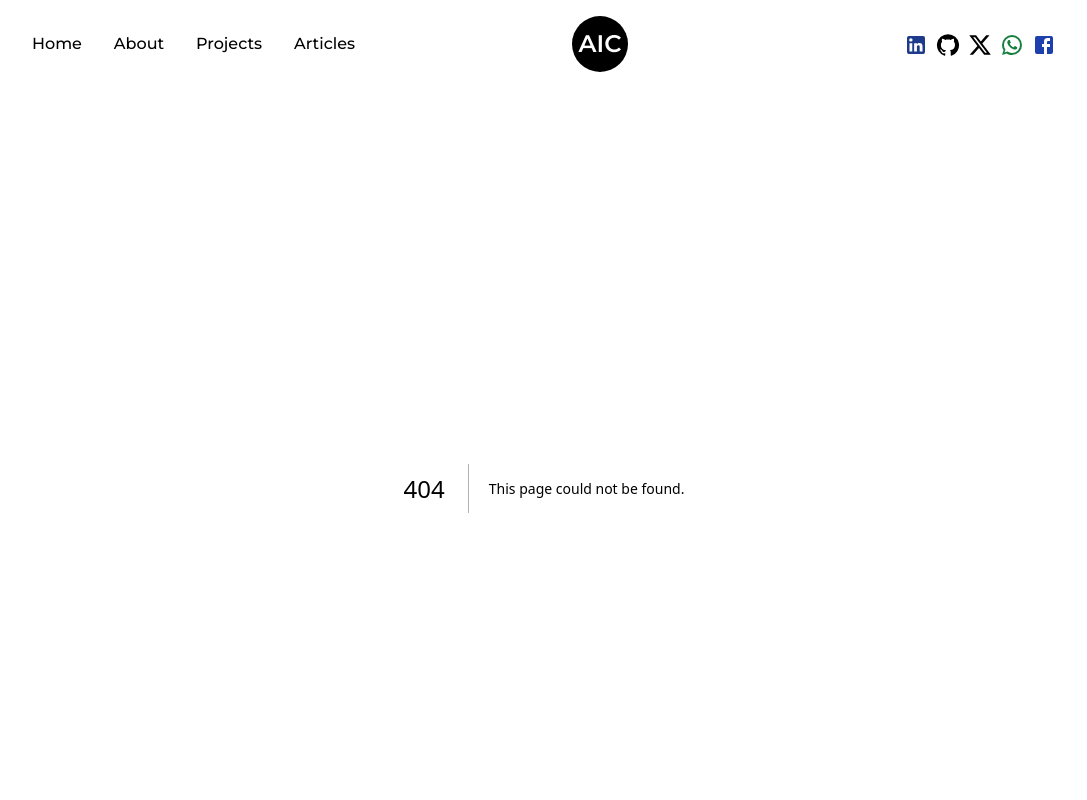
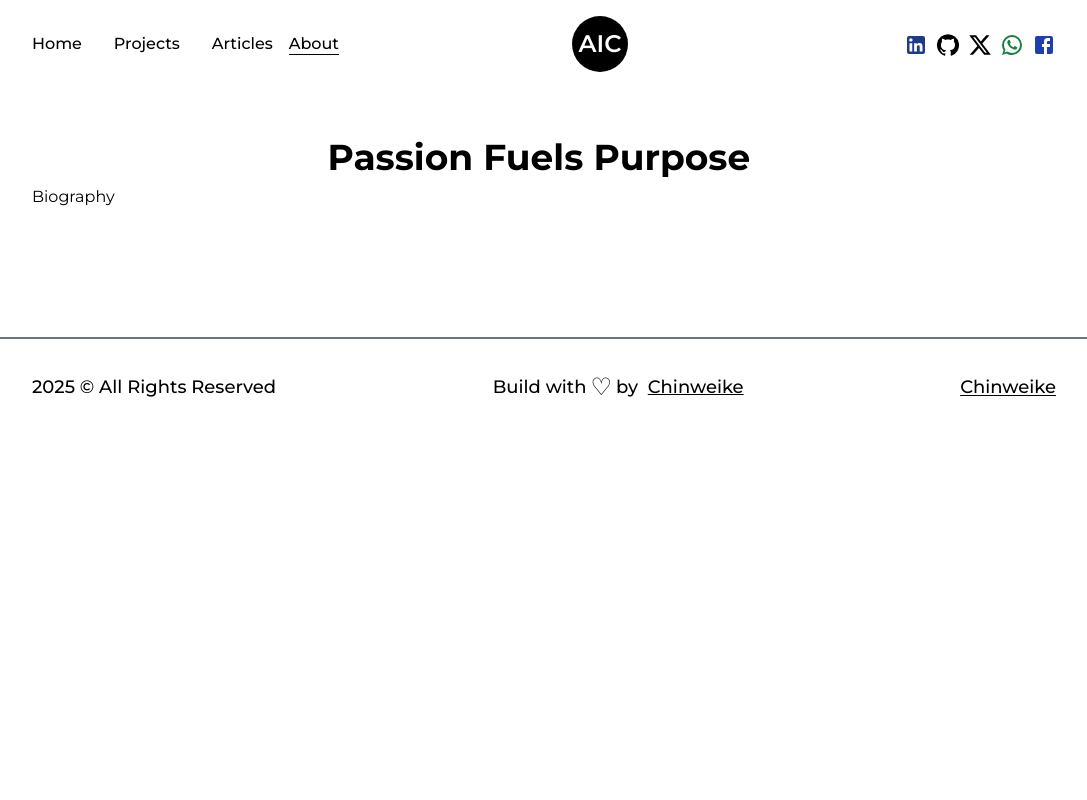
Before and after one commit to Chinweike99/chinweike, a Next.js app: page /profile in a window 1280 px wide. Before the commit this address had no page. Shown: the top 800 px of the page, without its empty margins (96-1183 px from the left). Built offline with nearby package versions, Linux system fonts and the light colour scheme.

Commit message:
page routing error fixed

```diff
--- a/src/Components/Navbar.js
+++ b/src/Components/Navbar.js
@@ -33,9 +33,10 @@ const Navbar = () => {
     <header className="w-full px-32 py-8 font-medium flex items-center justify-between">
       <nav>
         <CustomLink href="/" title={"Home"} className="mr-4" />
-        <CustomLink href="/chinweike" title={"About"} className="mx-4" />
+        {/* <CustomLink href="/about" title={"About"} className="mx-4" /> */}
         <CustomLink href="/project" title={"Projects"} className="mx-4" />
         <CustomLink href="/articles" title={"Articles"} className="ml-4" />
+        <CustomLink href="/profile" title={"About"} className="mx-4" />
       </nav>
 
       <nav className="flex items-center gap-2 justify-center flex-wrap">
--- a/src/assets/assets.js
+++ b/src/assets/assets.js
@@ -1,7 +1,8 @@
 import profilephoto from './profilephoto.png'
 import profilepic from './profilepic.jpg'
 import webDeveloper from './webDeveloper.png'
+import must from './must.jpg'
 
 export const assets = {
- profilephoto, profilepic, webDeveloper
+ profilephoto, profilepic, webDeveloper, must
 }
--- a/src/pages/_app.js
+++ b/src/pages/_app.js
@@ -2,26 +2,34 @@ import Footer from "@/Components/Footer";
 import Navbar from "@/Components/Navbar";
 import "@/styles/globals.css";
 import { Montserrat } from "next/font/google";
+import Head from "next/head";
 
 
-import { Geist, Geist_Mono } from "next/font/google";
+// import { Geist, Geist_Mono } from "next/font/google";
 
-const geistSans = Geist({
-  variable: "--font-geist-sans",
-  subsets: ["latin"],
-});
+// const geistSans = Geist({
+//   variable: "--font-geist-sans",
+//   subsets: ["latin"],
+// });
 
 const montserrat = Montserrat({
-  variable: "--font-geist-monstserrat",
+  variable: "--font-mont",
   subsets: ["latin"],
 })
 
 export default function App({ Component, pageProps }) {
   return (
-    <main className={`${montserrat.variable} geist-sans`}>
+    <>
+      <Head>
+        <meta name="viewport" content="width-device-width, initial-scale=1" />
+        <link />
+      </Head>
+      <main className={`${montserrat.variable} font-mont w-full min-h-screen`}>
       <Navbar />
        <Component {...pageProps} />
        <Footer />
     </main>
+    </>
+
   );
 }
--- /dev/null
+++ b/src/pages/profile.js
@@ -0,0 +1,27 @@
+import AnimatedText from "@/Components/AnimatedText";
+import Layout from "@/Components/Layout";
+import Head from "next/head";
+import React from "react";
+
+const profile = () => {
+  return (
+    <>
+      <Head>
+        <title>Chinweikwe || About me page</title>
+        <meta name="Chinweike" content="about me" />
+      </Head>
+      <main className="flex w-full flex-col items-center justify-center">
+        <Layout className="pt-10">
+          <AnimatedText text={"Passion fuels purpose"} />
+          <div className="grid w-full grid-cols-8 gap-16">
+            <div>
+                <h2>Biography</h2>
+            </div>
+          </div>
+        </Layout>
+      </main>
+    </>
+  );
+};
+
+export default profile;
--- a/tailwind.config.js
+++ b/tailwind.config.js
@@ -1,4 +1,7 @@
 /** @type {import('tailwindcss').Config} */
+
+const { fontFamily } = require('tailwindcss/defaultTheme')
+
 module.exports = {
   content: [
     // Or if using `src` directory:
@@ -6,6 +9,13 @@ module.exports = {
   ],
   theme: {
     extend: {
+      fontFamily:{
+        mont: ["var(--font-mot)", ...fontFamily.sans],
+      },
+      colors:{
+        primary: "#863496",
+        primaryDark: "#58E609"
+      },
       animation:{
         "spin-slow": "spin 6s linear infinite"
       }
```
Also changed, not shown: src/assets/must.jpg (added).
